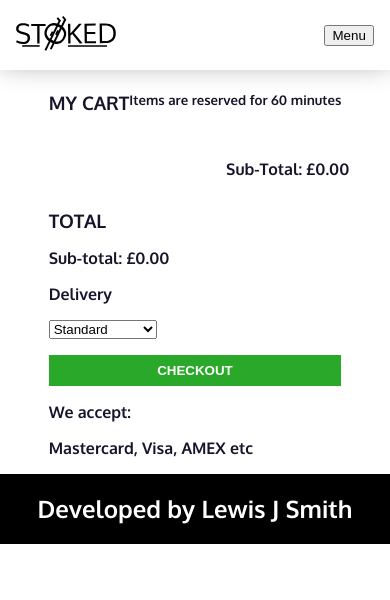
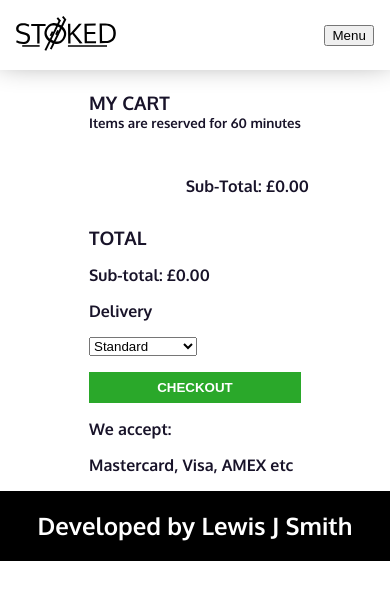
Before and after one commit to lewisjsmith/online-shop, a React (Vite) app: page /cart in a window 390 px wide. Shown: the top 600 px of the page. Built offline with nearby package versions, Linux system fonts and the light colour scheme.

Commit message:
cart title swaps to column on media query.

```diff
--- a/src/components/Cart.jsx
+++ b/src/components/Cart.jsx
@@ -20,7 +20,12 @@ export default function Cart() {
 
                 <div className={windowQuery.matches ? styles["cart-left"] : styles["cart-left-mobile"]}>
 
-                    <div className={styles["title-wrapper"]}>
+                    <div className={styles["title-wrapper"]} style={windowQuery.matches ? {} : {
+                        display: "flex",
+                        flexDirection: "column",
+                        justifyContent: "flex-start",
+                        alignItems: "flex-start"
+                    }}>
                         <h3>MY CART</h3>
                         <h5>Items are reserved for 60 minutes</h5>
                     </div>
--- a/src/styles/Cart.module.css
+++ b/src/styles/Cart.module.css
@@ -73,7 +73,9 @@
     background-color: white;
     width: 100%;
     display: flex;
-    justify-content: space-between;
+    flex-direction: column;
+    justify-content: flex-start;
+    align-items: flex-start;
     box-sizing: border-box;
     padding: 1rem;
     padding-top: 0;
```
